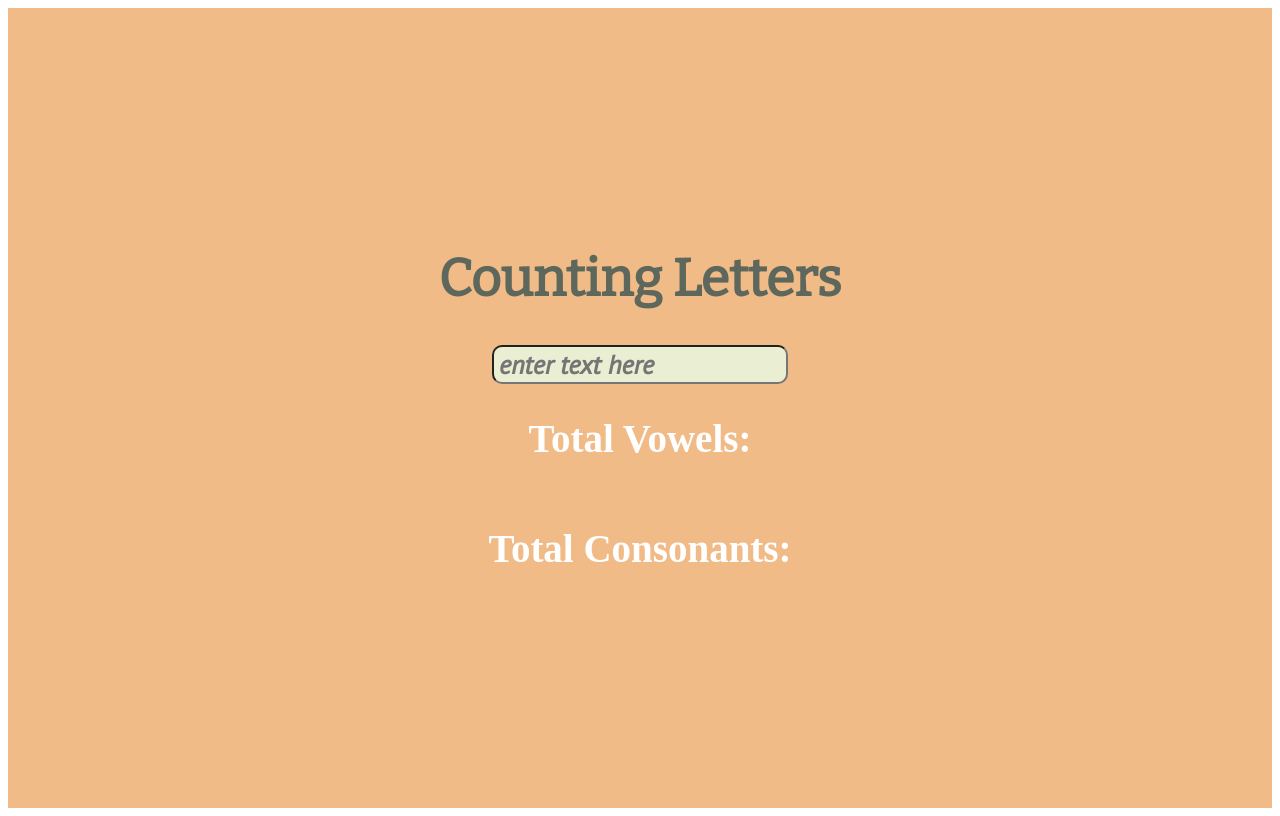
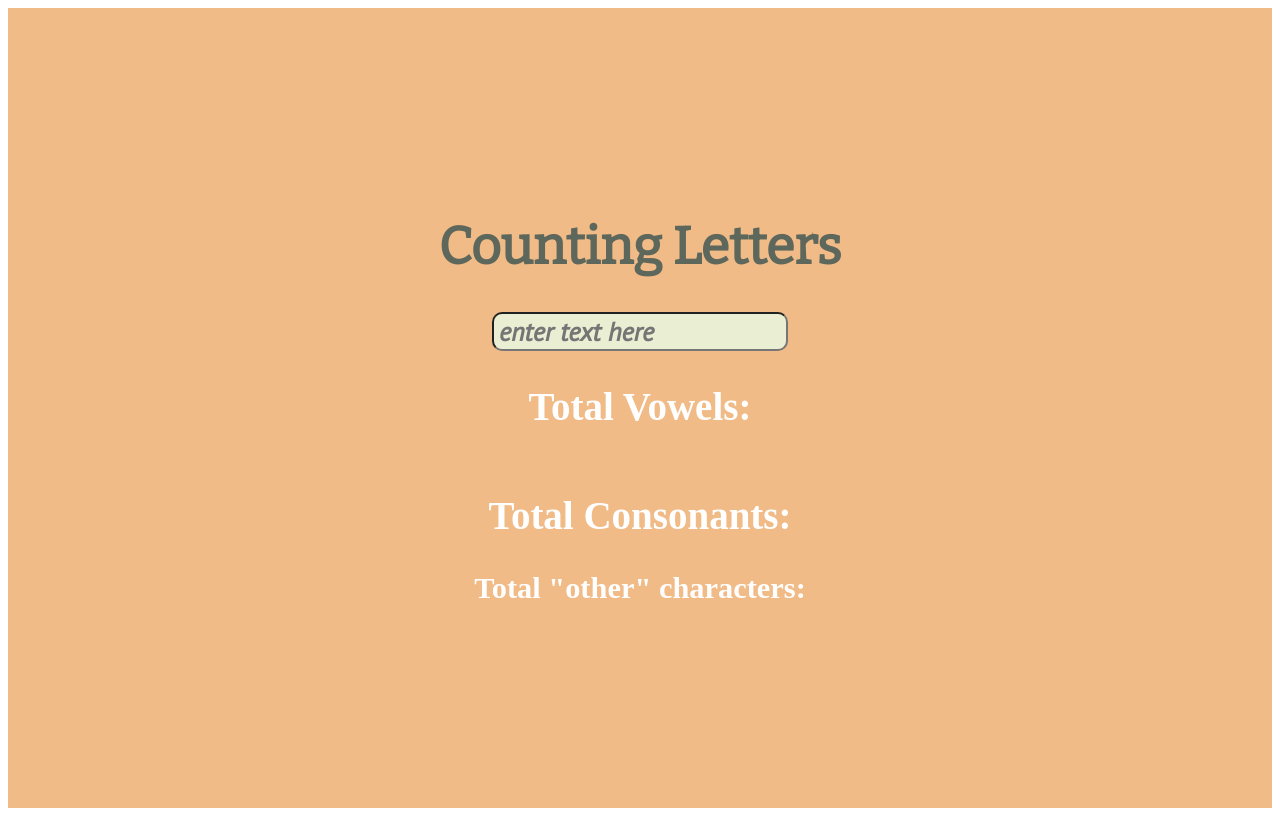
Before and after one commit to Tirzahe/mentorseries, a React (Create React App) app: page / in a window 1280 px wide. Built offline with nearby package versions, Linux system fonts and the light colour scheme.

Commit message:
add total char line, possibly it's own component later

```diff
--- a/src/ConsonantCount.js
+++ b/src/ConsonantCount.js
@@ -6,7 +6,12 @@ class ConsonantCount extends Component {
     render() {
         return (
         <div className="ConsonantCount">
-            <h2>Total Consonants:</h2>
+            <h2>
+                Total Consonants:
+            </h2>
+            <h3>
+                Total "other" characters:
+            </h3>
         </div>
         );
     }
```
